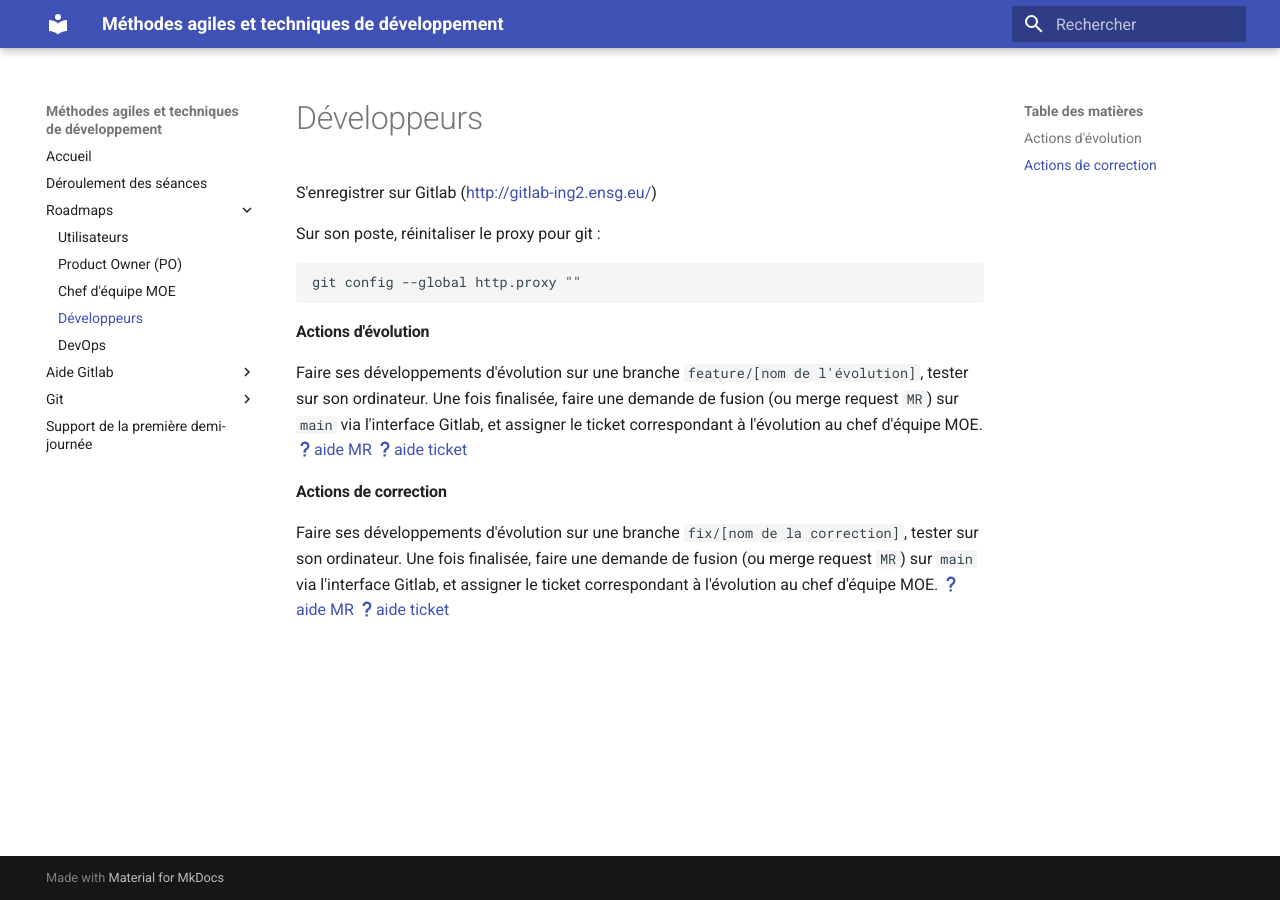
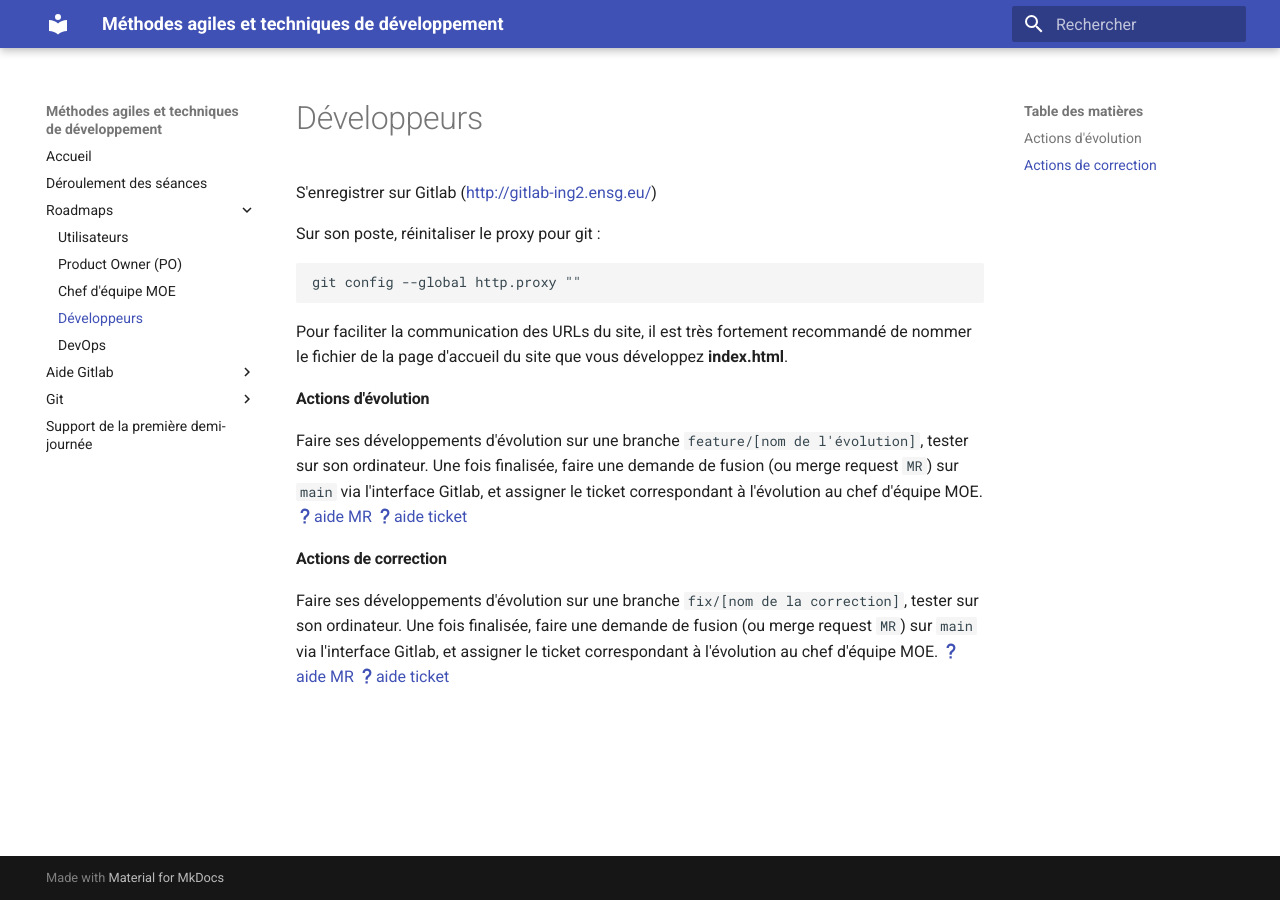
Before and after one commit to azarz/Methodes-agiles-et-techniques-de-developpement-ing2-m1, an MkDocs documentation site: the page built from docs/developpeurs.md, in a window 1280 px wide. Built offline with MkDocs 1.6.1 and Material for MkDocs 9.7.7, drawn with Linux system fonts in a browser that asks for light colours.

Commit message:
index.html

````diff
--- a/docs/developpeurs.md
+++ b/docs/developpeurs.md
@@ -4,6 +4,8 @@ Sur son poste, réinitaliser le proxy pour git :
 ```bash
 git config --global http.proxy ""
 ```
+
+Pour faciliter la communication des URLs du site, il est très fortement recommandé de nommer le fichier de la page d'accueil du site que vous développez **index.html**.
 
 ### Actions d'évolution
 
````
